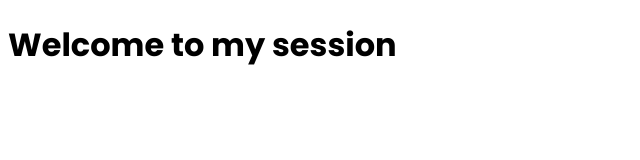
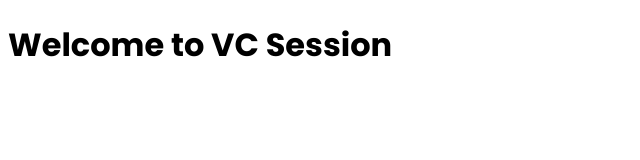
Before and after one commit to abdalazeezS/vc-test, a plain HTML site: page index.html in a window 1280 px wide. Shown: the full height of the page, 0-640 px from the left. Drawn offline with Linux system fonts and the light colour scheme.

Commit message:
change title

```diff
--- a/index.html
+++ b/index.html
@@ -9,7 +9,7 @@
 </head>
 
 <body>
-  <h1>Welcome to my session</h1>
+  <h1>Welcome to VC Session</h1>
 </body>
 
 </html>
```
